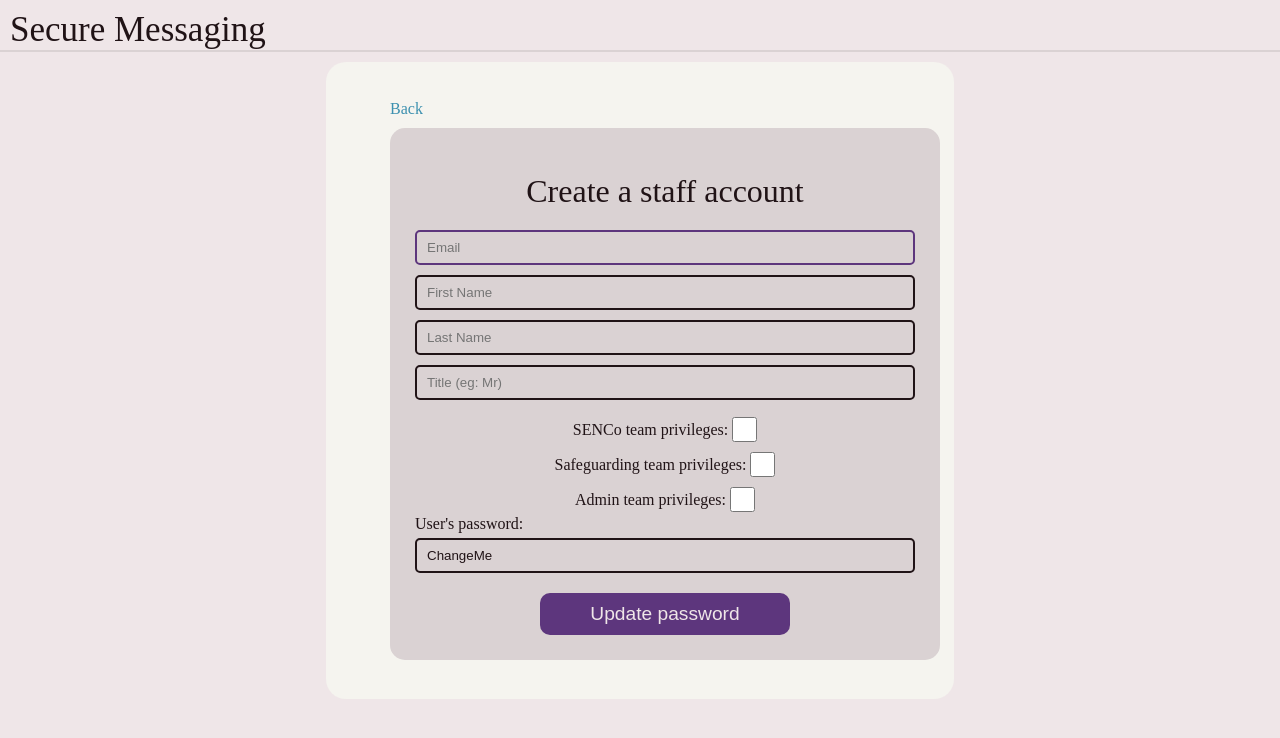
After one commit to LukeNeedle/Secure-messaging, a Flask app: template templates/create_staff.html in a window 1280 px wide. The commit adds this page. Shown: the top 738 px of the page. Run offline with Flask 2, Linux system fonts and the light colour scheme; the template is opened without the code that fills it, so the values that code supplies are empty.

Commit message:
Added endpoints for new pages

```diff
--- a/app.py
+++ b/app.py
@@ -807,14 +807,103 @@ def analytics():# TODO
 def manage_user():# TODO
     if type(current_user._get_current_object()) is not User:
         return redirect(url_for('login'))
-    return render_template("under_construction.html")
+
+    if current_user.admin:
+        return render_template("manage_users.html")
+    else:
+        return redirect(url_for('dashboard'))
+
+@app.route('/app/users/students', methods=['GET'])
+@login_required
+def manage_users_students():# TODO
+    if type(current_user._get_current_object()) is not User:
+        return redirect(url_for('login'))
+
+    if current_user.admin:
+        # return render_template("manage_students.html")
+        return render_template("under_construction.html")
+    else:
+        return redirect(url_for('dashboard'))
+
+@app.route('/app/users/staff', methods=['GET'])
+@login_required
+def manage_users_staff():
+    if type(current_user._get_current_object()) is not User:
+        return redirect(url_for('login'))
+
+    if current_user.admin:
+        return render_template("manage_staff.html")
+    else:
+        return redirect(url_for('dashboard'))
+
+@app.route('/app/users/staff/create', methods=['GET', 'POST'])
+def create_staff():# TODO
+    if type(current_user._get_current_object()) is not User:
+        return redirect(url_for('login'))
+
+    if not current_user.admin:
+        return redirect(url_for('dashboard'))
+
+    if request.method == 'GET':
+        return render_template("create_staff.html")
+
+    email = request.form.get('email')
+    fName = request.form.get('first-name')
+    lName = request.form.get('last-name')
+    title = request.form.get('title')
+    senco = request.form.get('senco')
+    safeguarding = request.form.get('safeguarding')
+    admin = request.form.get('admin')
+    password = request.form.get('password')
+
+    if senco == "True":
+        senco = True
+    else:
+        senco = False
+
+    if safeguarding == "True":
+        safeguarding = True
+    else:
+        safeguarding = False
+
+    if admin == "True":
+        admin = True
+    else:
+        admin = False
+
+@app.route('/app/users/staff/edit')
+def edit_staff():# TODO
+    if type(current_user._get_current_object()) is not User:
+        return redirect(url_for('login'))
+
+    if current_user.admin:
+        # return render_template("edit_staff.html")
+        return render_template("under_construction.html")
+    else:
+        return redirect(url_for('dashboard'))
+
+@app.route('/app/users/staff/delete')
+def delete_staff():# TODO
+    if type(current_user._get_current_object()) is not User:
+        return redirect(url_for('login'))
+
+    if current_user.admin:
+        # return render_template("delete_staff.html")
+        return render_template("under_construction.html")
+    else:
+        return redirect(url_for('dashboard'))
 
 @app.route('/app/settings', methods=['GET'])
 @login_required
 def app_settings():# TODO
     if type(current_user._get_current_object()) is not User:
         return redirect(url_for('login'))
-    return render_template("under_construction.html")
+
+    if current_user.admin:
+        # return render_template("app_settings.html")
+        return render_template("under_construction.html")
+    else:
+        return redirect(url_for('dashboard'))
 
 @app.route('/logout', methods=['GET', 'POST'])
 @login_required
@@ -862,6 +951,34 @@ def messaging_messages_css():
 def user_settings_css():
     return send_file('static//css//user_settings.css')
 
+@app.route('/static/css/app_settings.css')
+def app_settings_css():
+    return send_file('static//css//app_settings.css')
+
+@app.route('/static/css/manage_users.css')
+def manage_users_css():
+    return send_file('static//css//manage_users.css')
+
+@app.route('/static/css/manage_staff.css')
+def manage_staff_css():
+    return send_file('static//css//manage_staff.css')
+
+@app.route('/static/css/create_staff.css')
+def create_staff_css():
+    return send_file('static//css//create_staff.css')
+
+@app.route('/static/css/edit_staff.css')
+def edit_staff_css():
+    return send_file('static//css//edit_staff.css')
+
+@app.route('/static/css/delete_staff.css')
+def delete_staff_css():
+    return send_file('static//css//delete_staff.css')
+
+@app.route('/static/css/manage_students.css')
+def manage_students_css():
+    return send_file('static//css//manage_students.css')
+
 @app.route('/static/css/under_construction.css')
 def under_construction_css():
     return send_file('static//css//under_construction.css')
--- /dev/null
+++ b/static/css/create_staff.css
@@ -0,0 +1,114 @@
+/* colour schemes */
+@media (prefers-color-scheme: light) {
+    :root {
+        --text: #201316;
+        --background: #efe6e8;
+        --primary: #5d367d;
+        --secondary: #f5f4ef;
+        --accent: #3c90af;
+        --minor-border: #dad2d3;
+    }
+}
+@media (prefers-color-scheme: dark) {
+    :root {
+        --text: #efe6e8;
+        --background: #201316;
+        --primary: #3a347e;
+        --secondary: #2c1c16;
+        --accent: #a4d0e0;
+        --minor-border: #dad2d3;
+    }
+}
+
+.content {
+    margin-top: 0;
+}
+
+.create-staff {
+    border-radius: 20px;
+    padding: 3%;
+    padding-left: 5%;
+    padding-right: 5%;
+    background-color: var(--secondary);
+    width: fit-content;
+    height: fit-content;
+    margin: auto;
+}
+
+div.back a{
+    float: left;
+    margin-bottom: 3%;
+    cursor: pointer;
+    color: var(--accent);
+    padding-bottom: 10px;
+}
+
+form {
+    background-color: var(--minor-border);
+    width: fit-content;
+    height: fit-content;
+    margin: auto;
+    margin-top: 2%;
+    padding: 5%;
+    border-radius: 15px;
+}
+
+form p.title {
+    color: #201316;
+    font-size: xx-large;
+    padding-bottom: 20px;
+    margin-top: 20px;
+}
+
+input {
+    border-color: #201316;
+    color: #201316;
+    border-radius: 5px;
+    margin-bottom: 2%;
+    text-decoration: none;
+    display: inline-block;
+    outline: none;
+    background-color: var(--minor-border);
+    padding: 2px;
+    padding-left: 10px;
+    width: 500px;
+    height: 35px;
+    border-style: solid;
+}
+
+input:focus {
+    border-color: var(--primary);
+    outline: var(--primary);
+}
+
+input:hover {
+    cursor: text;
+}
+
+button {
+    background-color: var(--primary);
+    color: #efe6e8;
+    padding-top: 10px;
+    padding-bottom: 10px;
+    padding-left: 50px;
+    padding-right: 50px;
+    margin-top: 2%;
+    border: none;
+    text-align: center;
+    text-decoration: none;
+    display: inline-block;
+    border-radius: 10px;
+    font-size: larger;
+    cursor: pointer;
+}
+
+form div input[type="checkbox"] {
+    width: 25px;
+    height: 25px;
+    transform: translateY(7px);
+}
+
+form div#password div {
+    text-align: left;
+    margin-bottom: 1%;
+}
--- /dev/null
+++ b/templates/create_staff.html
@@ -0,0 +1,53 @@
+{% extends "base.html" %}
+
+{% block content %}
+<link rel="stylesheet" href="{{url_for('create_staff_css')}}">
+
+<div class="create-staff">
+    <div class="back">
+        <a href="{{url_for('messages')}}">
+            Back
+        </a>
+        <br>
+    </div>
+
+    <form class="create-staff-form" method="POST" action="{{url_for('create_staff')}}">
+        <p class="title">
+            Create a staff account
+        </p>
+        <div id="email">
+            <input type="email" name="email" placeholder="Email" autofocus="" required>
+        </div>
+        <div id="first-name">
+            <input type="text" name="first-name" placeholder="First Name" required>
+        </div>
+        <div id="last-name">
+            <input type="text" name="last-name" placeholder="Last Name" required>
+        </div>
+        <div id="title">
+            <input type="text" name="title" placeholder="Title (eg: Mr)" required>
+        </div>
+        <div id="senco">
+            <label for="senco">SENCo team privileges:</label>
+            <input type="checkbox" name="senco" value="True" required>
+        </div>
+        <div id="safeguarding">
+            <label for="safeguarding">Safeguarding team privileges:</label>
+            <input type="checkbox" name="safeguarding" value="True" required>
+        </div>
+        <div id="admin">
+            <label for="admin">Admin team privileges:</label>
+            <input type="checkbox" name="admin" value="True" required>
+        </div>
+        <div id="password">
+            <div>
+                <label for="password">User's password:</label>
+            </div>
+            <input type="text" name="password" value="ChangeMe" required>
+        </div>
+        <div id="submit">
+            <button>Update password</button>
+        </div>
+    </form>
+</div>
+{% endblock %}
```
Also changed, not shown: static/css/app_settings.css (added, +32 -0 lines), static/css/manage_staff.css (added, +77 -0 lines), static/css/manage_users.css (added, +72 -0 lines), templates/app_settings.html (added, +10 -0 lines), templates/dashboard.html (+12 -0 lines), templates/manage_staff.html (added, +22 -0 lines), templates/manage_users.html (added, +19 -0 lines), static/css/manage_students.css (added), templates/delete_staff.html (added), templates/edit_staff.html (added), templates/manage_students.html (added).
